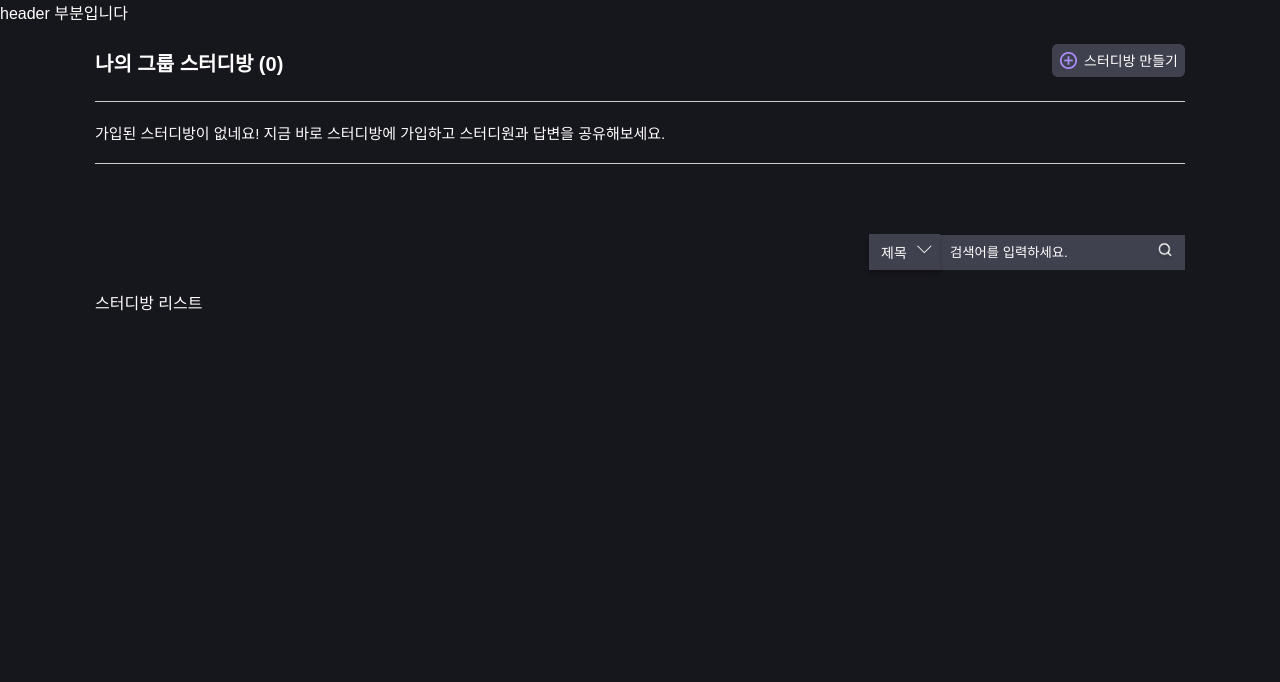
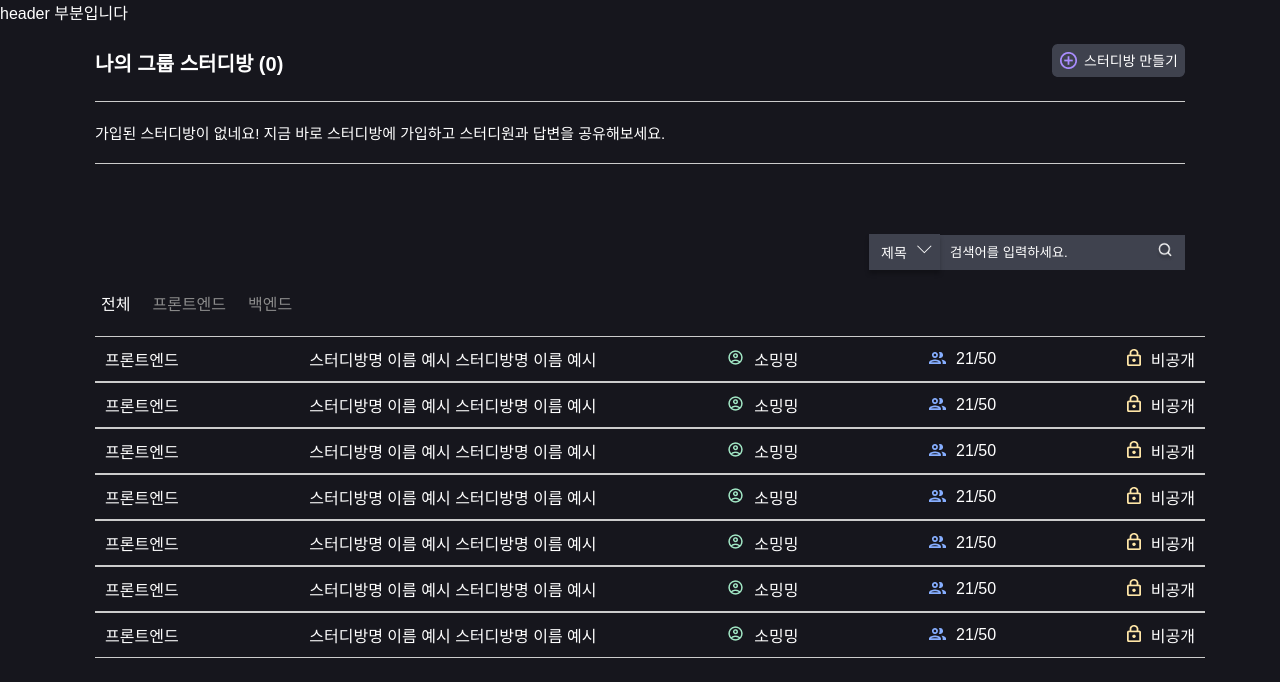
Before and after one commit to QuizUpWebProject/front, a React (Create React App) app: page /study in a window 1280 px wide. Shown: the top 682 px of the page. Built offline with nearby package versions, Linux system fonts and the light colour scheme.

Commit message:
design: studylist UI 구현 #15
- 전체/프론트/백 filter 함수를 만들었습니다 (아직 사용 x)
- studyItem 컴포넌트를 만들었습니다 (예시 하나만 작성했음)

```diff
--- /dev/null
+++ b/src/components/studyroom/StudyItem.jsx
@@ -0,0 +1,40 @@
+import styled from "styled-components";
+import UserIcon from "../../assets/people.png";
+import GroupIcon from "../../assets/group.png";
+import LockIcon from "../../assets/lock.png";
+
+export default function StudyItem() {
+  return (
+    <Container>
+      <div>프론트엔드</div>
+      <div>스터디방명 이름 예시 스터디방명 이름 예시</div>
+      <div>
+        <Icon src={UserIcon} alt="작성자" />
+        소밍밍
+      </div>
+      <div>
+        <Icon src={GroupIcon} alt="인원" />
+        21/50
+      </div>
+      <div>
+        <Icon src={LockIcon} alt="비공개" />
+        비공개
+      </div>
+    </Container>
+  );
+}
+
+const Container = styled.div`
+  display: flex;
+  justify-content: space-between;
+  align-items: center;
+  border: 1px solid #ccc;
+  padding: 10px;
+  border-right: none;
+  border-left: none;
+  width: 1090px;
+`;
+
+const Icon = styled.img`
+  margin-right: 10px;
+`;
--- a/src/components/studyroom/StudyList.jsx
+++ b/src/components/studyroom/StudyList.jsx
@@ -1,4 +1,85 @@
-/* study방 리스트 컴포넌트 */
+import React, { useState } from "react";
+import styled from "styled-components";
+import StudyItem from "./StudyItem";
+
 export default function StudyList() {
-  return <div>스터디방 리스트</div>;
+  // 스터디 리스트 데이터 (예시)
+  const studyData = [
+    { id: 1, title: "스터디 1", type: "프론트엔드" },
+    { id: 2, title: "스터디 2", type: "백엔드" },
+    { id: 3, title: "스터디 3", type: "프론트엔드" },
+    { id: 4, title: "스터디 4", type: "백엔드" },
+  ];
+
+  // 상태 변수: 현재 선택된 유형
+  const [selectedType, setSelectedType] = useState("전체");
+
+  // 리스트를 필터링하는 함수
+  const filterStudyList = () => {
+    if (selectedType === "전체") {
+      return studyData; // 전체를 선택한 경우 모든 리스트 반환
+    } else {
+      return studyData.filter((study) => study.type === selectedType);
+    }
+  };
+
+  // 전체, 프론트엔드, 백엔드 버튼 클릭 시 상태 업데이트
+  const handleFilterClick = (type) => {
+    setSelectedType(type);
+  };
+
+  return (
+    <div>
+      {/* 버튼 그룹 생성 */}
+      <FilterButtons>
+        <FilterBtn
+          isSelected={selectedType === "전체"}
+          onClick={() => handleFilterClick("전체")}
+        >
+          전체
+        </FilterBtn>
+        <FilterBtn
+          isSelected={selectedType === "프론트엔드"}
+          onClick={() => handleFilterClick("프론트엔드")}
+        >
+          프론트엔드
+        </FilterBtn>
+        <FilterBtn
+          isSelected={selectedType === "백엔드"}
+          onClick={() => handleFilterClick("백엔드")}
+        >
+          백엔드
+        </FilterBtn>
+      </FilterButtons>
+
+      {/* 필터링된 스터디 리스트 표시 */}
+      <div>
+        {/* {filterStudyList().map((study) => (
+          <div key={study.id}>{study.title}</div>
+        ))} */}
+        <StudyItem />
+        <StudyItem />
+        <StudyItem />
+        <StudyItem />
+        <StudyItem />
+        <StudyItem />
+        <StudyItem />
+      </div>
+    </div>
+  );
 }
+
+const FilterButtons = styled.div`
+  display: flex;
+  margin-bottom: 20px;
+  font-size: 16px;
+`;
+
+const FilterBtn = styled.button`
+  background-color: transparent;
+  border: none;
+  color: ${(props) => (props.isSelected ? "#fff" : "#8B8B8B")};
+  font-size: 16px;
+  font-weight: 500;
+  margin-right: 10px;
+`;
```
